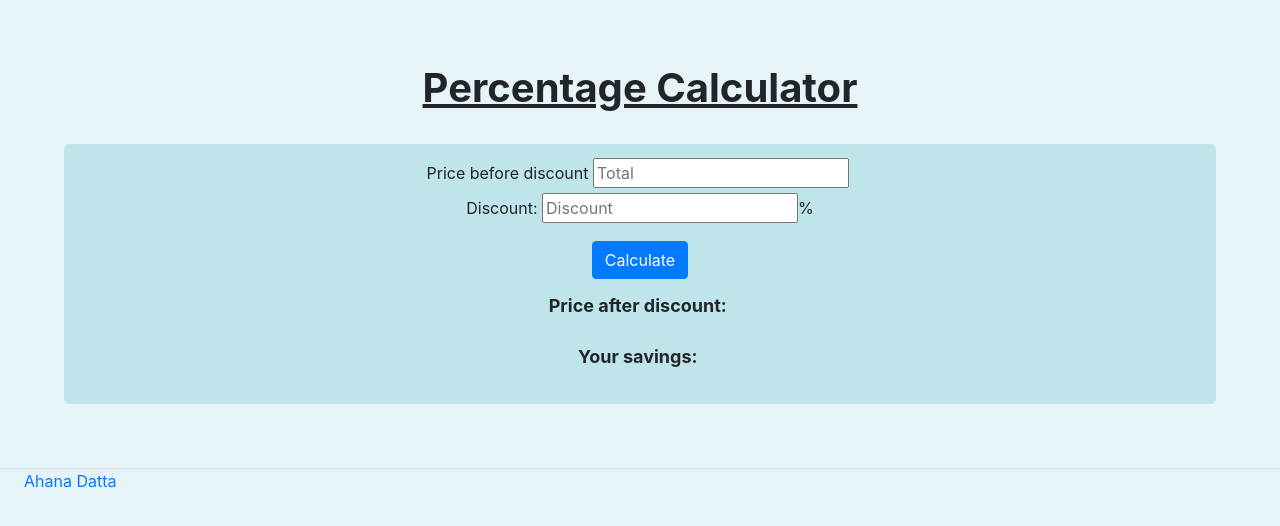
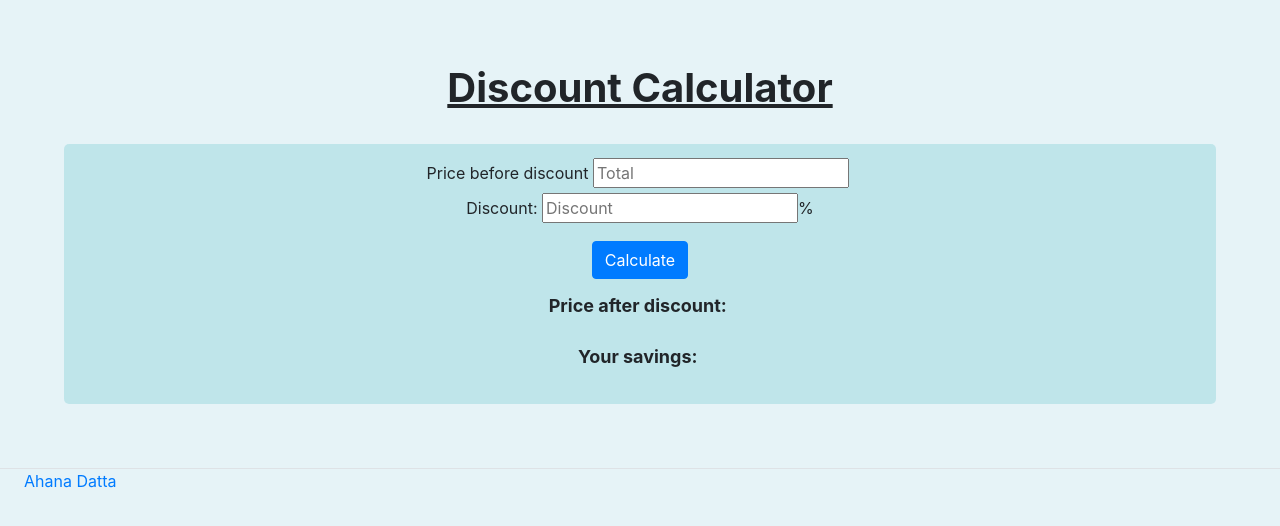
Before and after one commit to codeezzi/utility, a plain HTML site: page financeTools/discountCalculator/discountCalculator.html in a window 1280 px wide. Drawn offline with nearby package versions, Linux system fonts and the light colour scheme.

Commit message:
Fixed an error

```diff
--- a/financeTools/discountCalculator/discountCalculator.html
+++ b/financeTools/discountCalculator/discountCalculator.html
@@ -18,7 +18,7 @@
     </head>
     <body style="background-color: rgba(173, 216, 230, 0.3)">
        <section style="align-items: center; margin: 5%;">
-        <h1 class="text-center" style="font-weight: bold; text-decoration: underline;">Percentage Calculator</h1>
+        <h1 class="text-center" style="font-weight: bold; text-decoration: underline;">Discount Calculator</h1>
         <br>
         <div class="d-flex align-items-center text-center ct1" >
 
```
